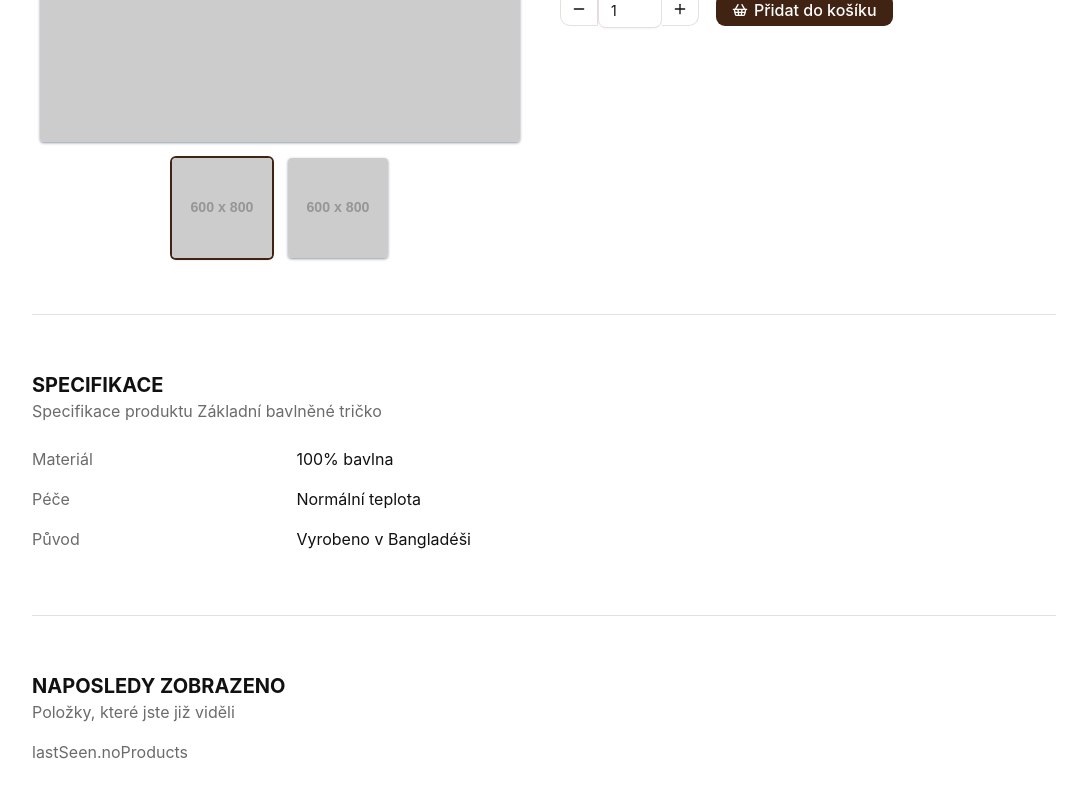
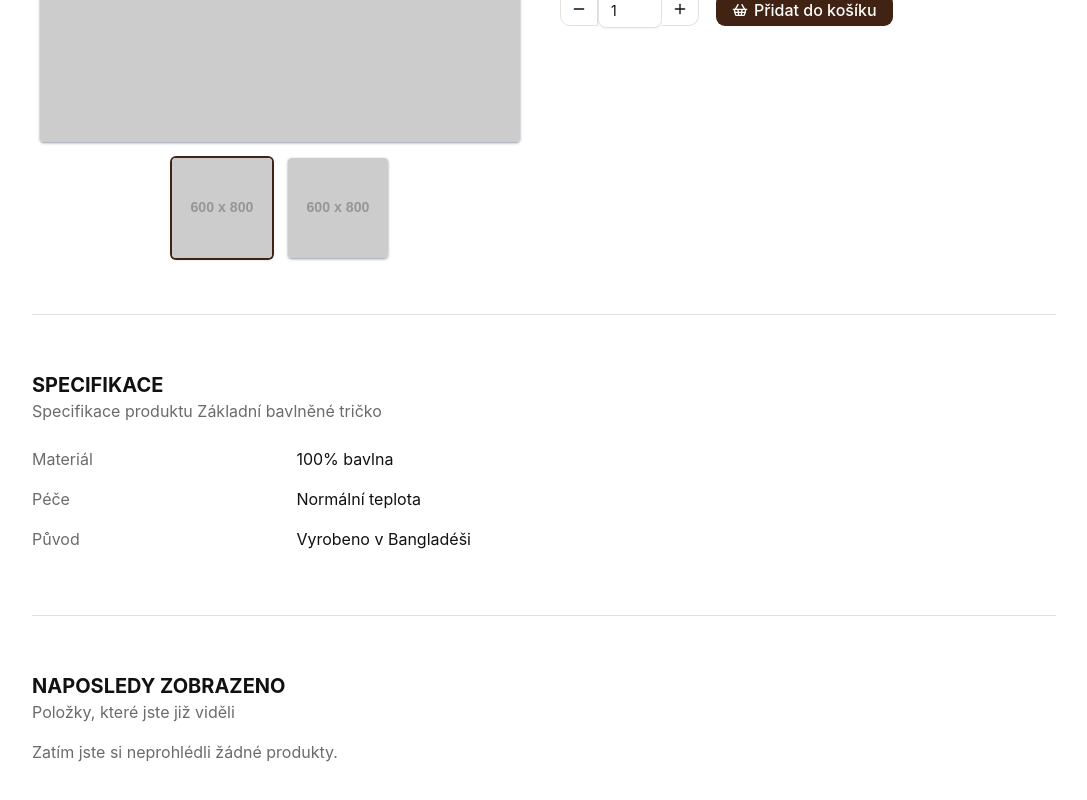
Before and after one commit to florixak/rtsoft-clothing-eshop, a React (Vite) app: page /cs/product/basic-bavlnene-tricko in a window 1280 px wide. Shown: the part 506-1306 px from the top of the page, without its empty margins (96-1183 px from the left). Built offline with nearby package versions, Linux system fonts and the light colour scheme.

Commit message:
fix: invalid empty products key

```diff
--- a/src/components/product/last-seen-products.tsx
+++ b/src/components/product/last-seen-products.tsx
@@ -22,7 +22,7 @@ const LastSeenProducts = ({ product }: LastSeenProductsProps) => {
         {lastSeenProducts.length > 0 ? (
           lastSeenProducts.map((p) => <ProductCard key={p.id} product={p} />)
         ) : (
-          <p className="text-muted-foreground">{t("lastSeen.noProducts")}</p>
+          <p className="text-muted-foreground">{t("lastSeen.empty")}</p>
         )}
       </div>
     </div>
```
